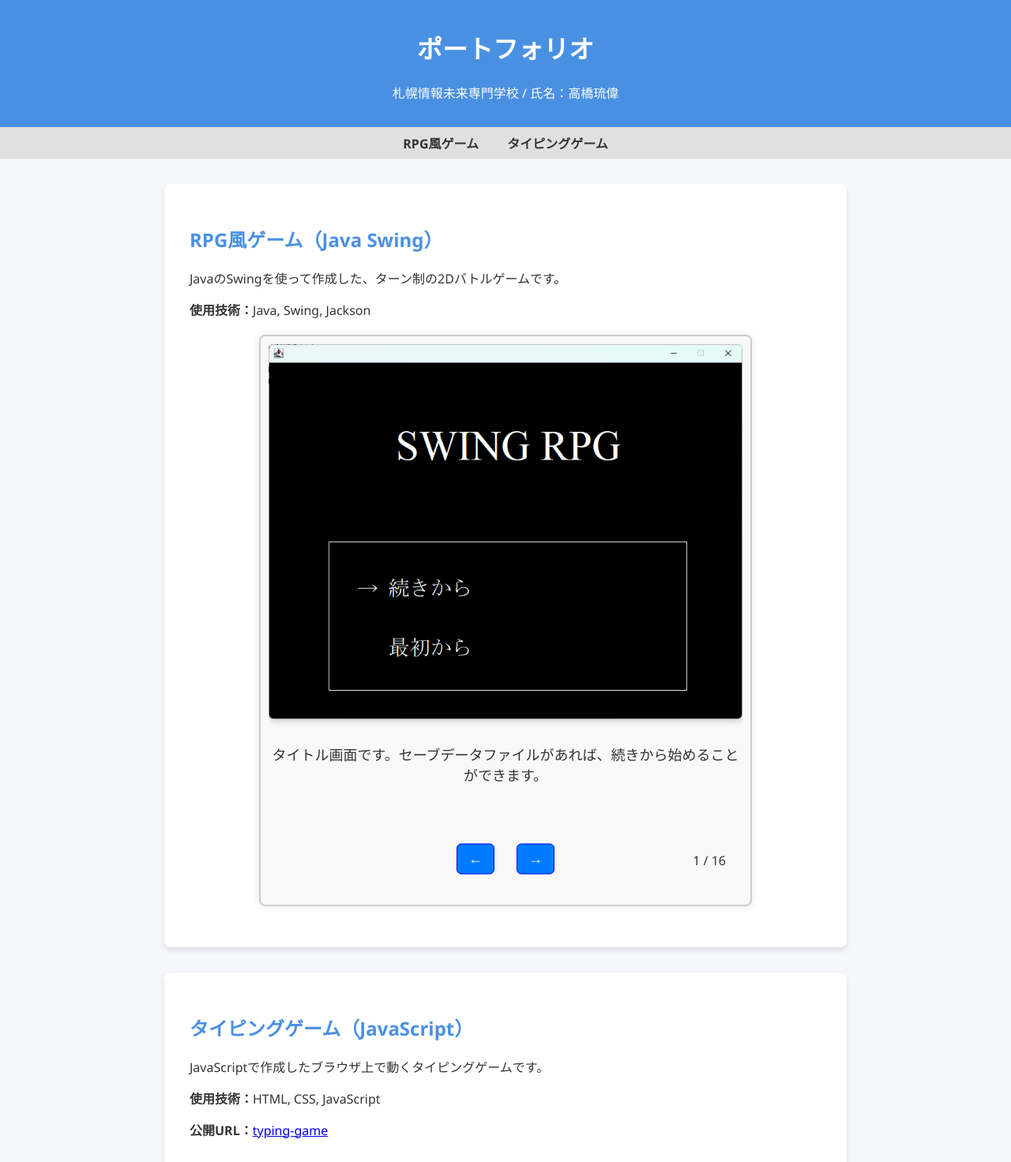
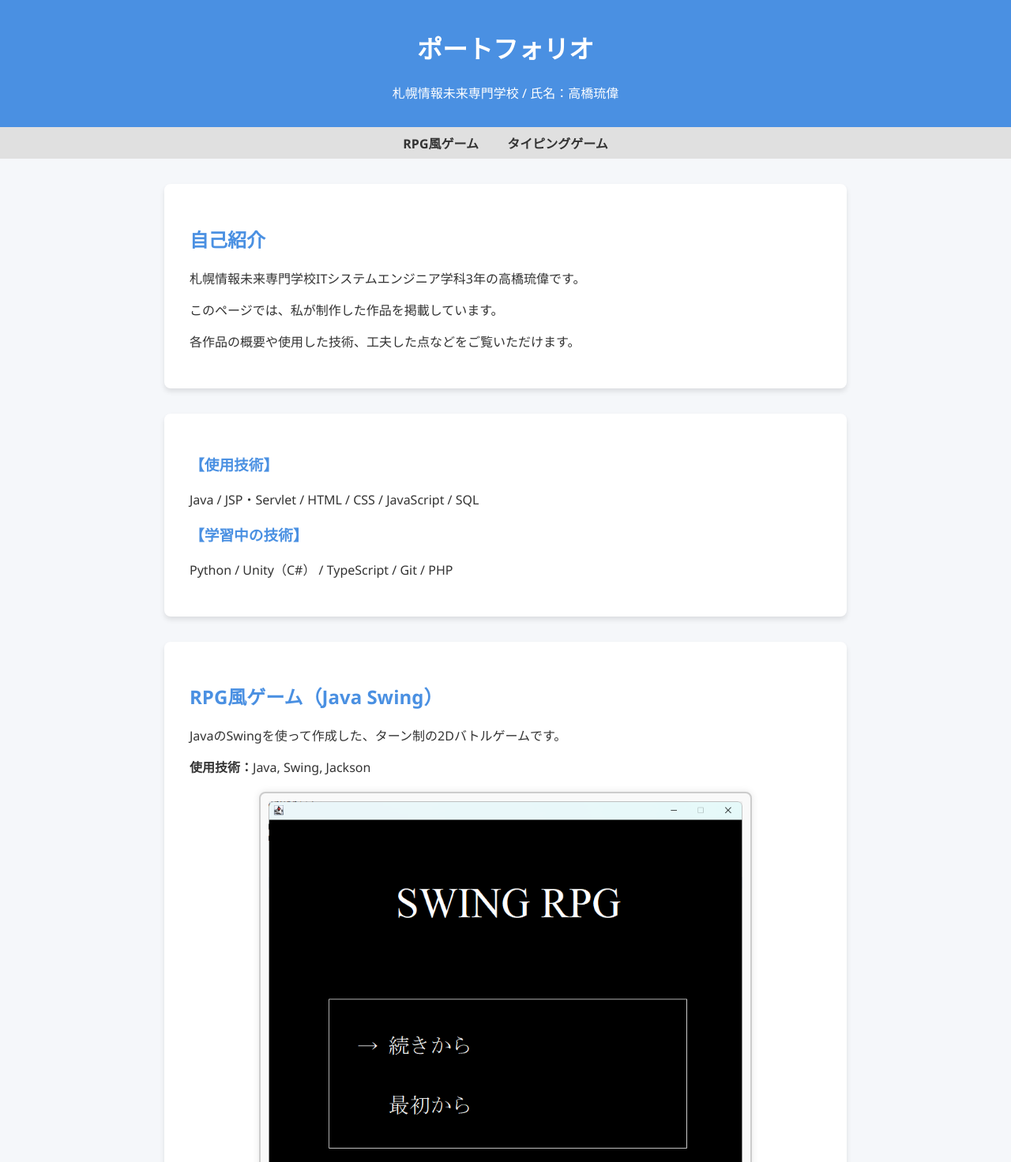
Before and after one commit to takahashi-rui000/portfolio, a PHP site: page / in a window 1280 px wide. Shown: the top 1472 px of the page at 79% size. Run offline with PHP 8.4, Linux system fonts and the light colour scheme.

Commit message:
update page
ページに説明やJSファイルへのリンクなどを追加

```diff
--- a/index.html
+++ b/index.html
@@ -18,21 +18,32 @@
       <!-- <a href="#jsp">ユーザー管理システム</a> -->
     </nav>
 
+    <section>
+      <h2>自己紹介</h2>
+      <p>札幌情報未来専門学校ITシステムエンジニア学科3年の高橋琉偉です。</p>
+      <p>このページでは、私が制作した作品を掲載しています。</p>
+      <p>各作品の概要や使用した技術、工夫した点などをご覧いただけます。</p>
+    </section>
+    <section>
+      <h3>【使用技術】</h3>
+      <p>Java / JSP・Servlet / HTML / CSS / JavaScript / SQL</p>
+      <h3>【学習中の技術】</h3>
+      <p>Python / Unity（C#） / TypeScript / Git / PHP</p>
+    </section>
     <section id="swing">
       <h2>RPG風ゲーム（Java Swing）</h2>
       <p>JavaのSwingを使って作成した、ターン制の2Dバトルゲームです。</p>
       <p><strong>使用技術：</strong>Java, Swing, Jackson</p>
        <div id="slider_rpg" class="slider"></div>
       <!-- <p><strong>GitHub：</strong><a href="https://github.com/yourname/rpg-swing" target="_blank">rpg-swing</a></p> -->
-
     </section>
 
     <section id="typing">
       <h2>タイピングゲーム（JavaScript）</h2>
       <p>JavaScriptで作成したブラウザ上で動くタイピングゲームです。</p>
       <p><strong>使用技術：</strong>HTML, CSS, JavaScript</p>
-      <p><strong>公開URL：</strong><a href="https://yourname.github.io/typing-game" target="_blank">typing-game</a></p>
-      <img class="screenshot" src="images/typing-game.png" alt="タイピングゲームのスクリーンショット">
+      <p><strong>公開URL：</strong><a href="https://takahashi-rui000.github.io/portfolio/js_game/index.html" target="_blank">タイピングゲーム</a></p>
+       <div id="slider_js" class="slider"></div>
     </section>
 
     <section id="jsp">
--- a/script.js
+++ b/script.js
@@ -1,6 +1,6 @@
 sliderData = [
     {
-        sliderId: 'slider_rpg',
+        sliderId: "slider_rpg",
         slides:[
             {img: "images/rpg/title.png", desc: "タイトル画面です。セーブデータファイルがあれば、続きから始めることができます。"},
             {img: "images/rpg/new.png", desc: "はじめから始める際の画面です。文字列の入力を受け付けています。"},
@@ -18,6 +18,12 @@ sliderData = [
             {img: "images/rpg/command.png", desc: "デバッグ用にコマンドを使用できるようにしました。マップの切り替えやステータスの増強、ゴールドの追加などを行えます。"},
             {img: "images/rpg/bj.png", desc: "ブラックジャックを遊べるようにしました。ゲーム内のゴールドを賭けて遊ぶことができます。"},
             {img: "images/rpg/bj_win.png", desc: "ブラックジャックの勝利画面です。"},
+        ]
+    },
+    {
+        sliderId: "slider_js",
+        slides:[
+            {img:"", desc:""},
         ]
     }
 ]
--- a/style.css
+++ b/style.css
@@ -31,6 +31,9 @@ section {
   box-shadow: 0 4px 6px rgba(0, 0, 0, 0.1);
 }
 h2 {
+  color: #4a90e2;
+}
+h3 {
   color: #4a90e2;
 }
 .screenshot {
@@ -105,10 +108,10 @@ footer {
 }
 
 .slider .prev {
-  left: 40%;
+  right: 60%;
 }
 .slider .next {
-  right: 40%;
+  left: 60%;
 }
 
 .slider .slider-controls {
```
